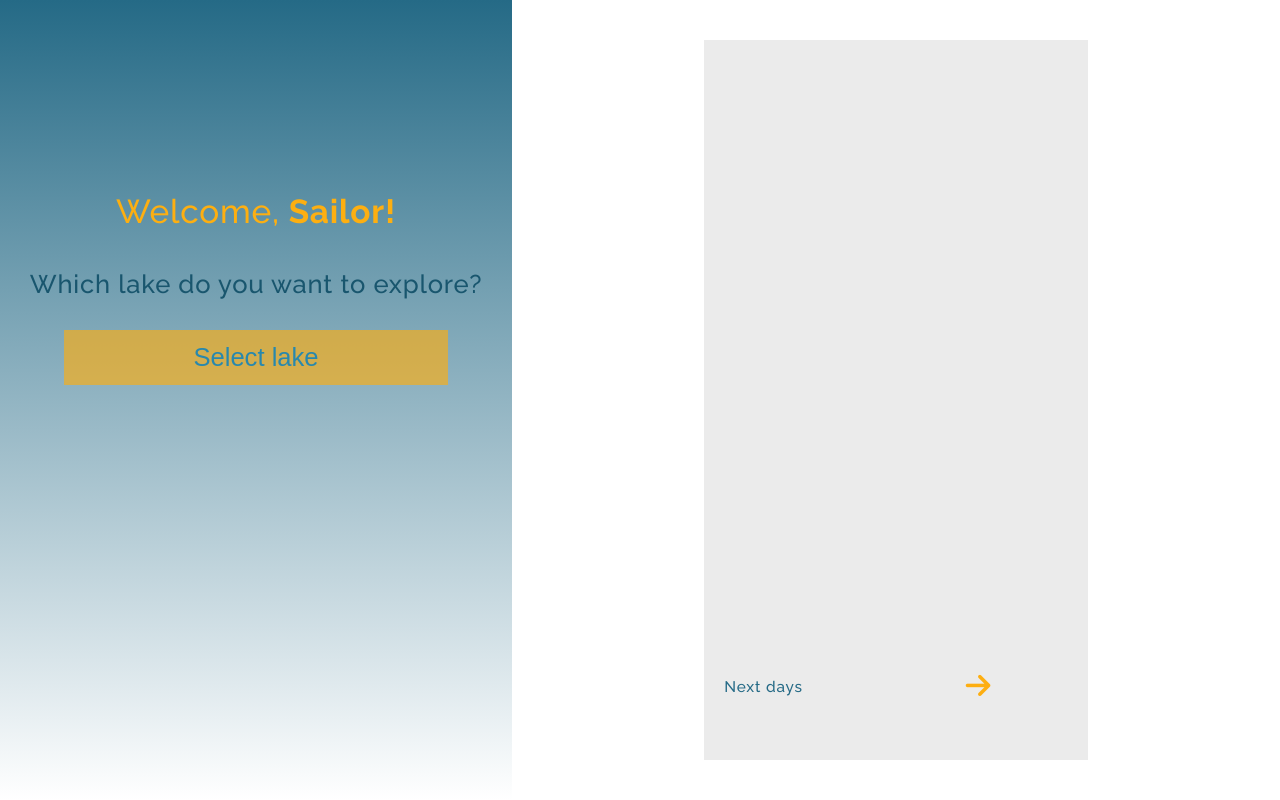
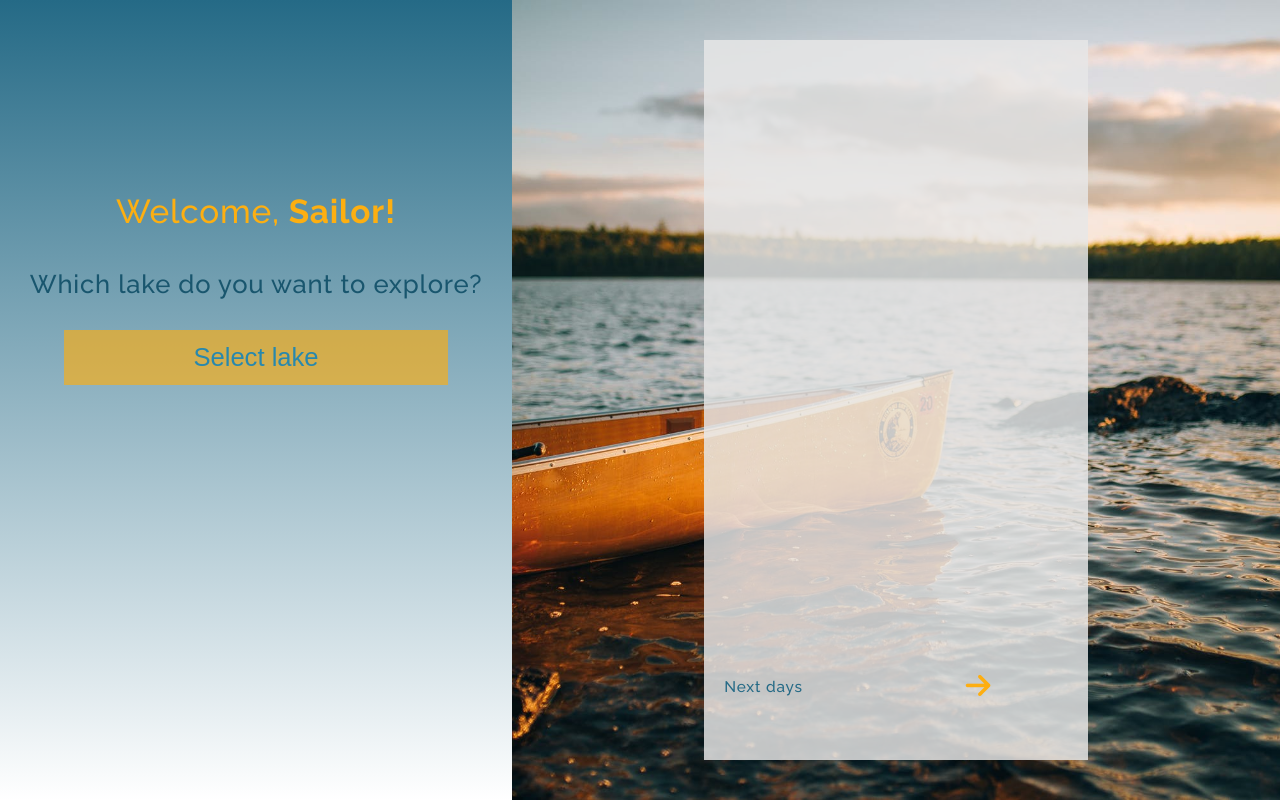
Before and after one commit to justynaptak-ux/apkapogodowa, a website: page weather.html in a window 1280 px wide. Drawn offline with Linux system fonts and the light colour scheme; no server answers.

Commit message:
Update style.css

```diff
--- a/style.css
+++ b/style.css
@@ -120,7 +120,7 @@ body {
   width: 60%;
   height: 100%;
   box-sizing: border-box;
-  background-image: url(img/weather.jpeg);
+  background-image: url(weather.jpeg);
   background-size: cover;
   background-position: center;
   background-repeat: no-repeat;
```
